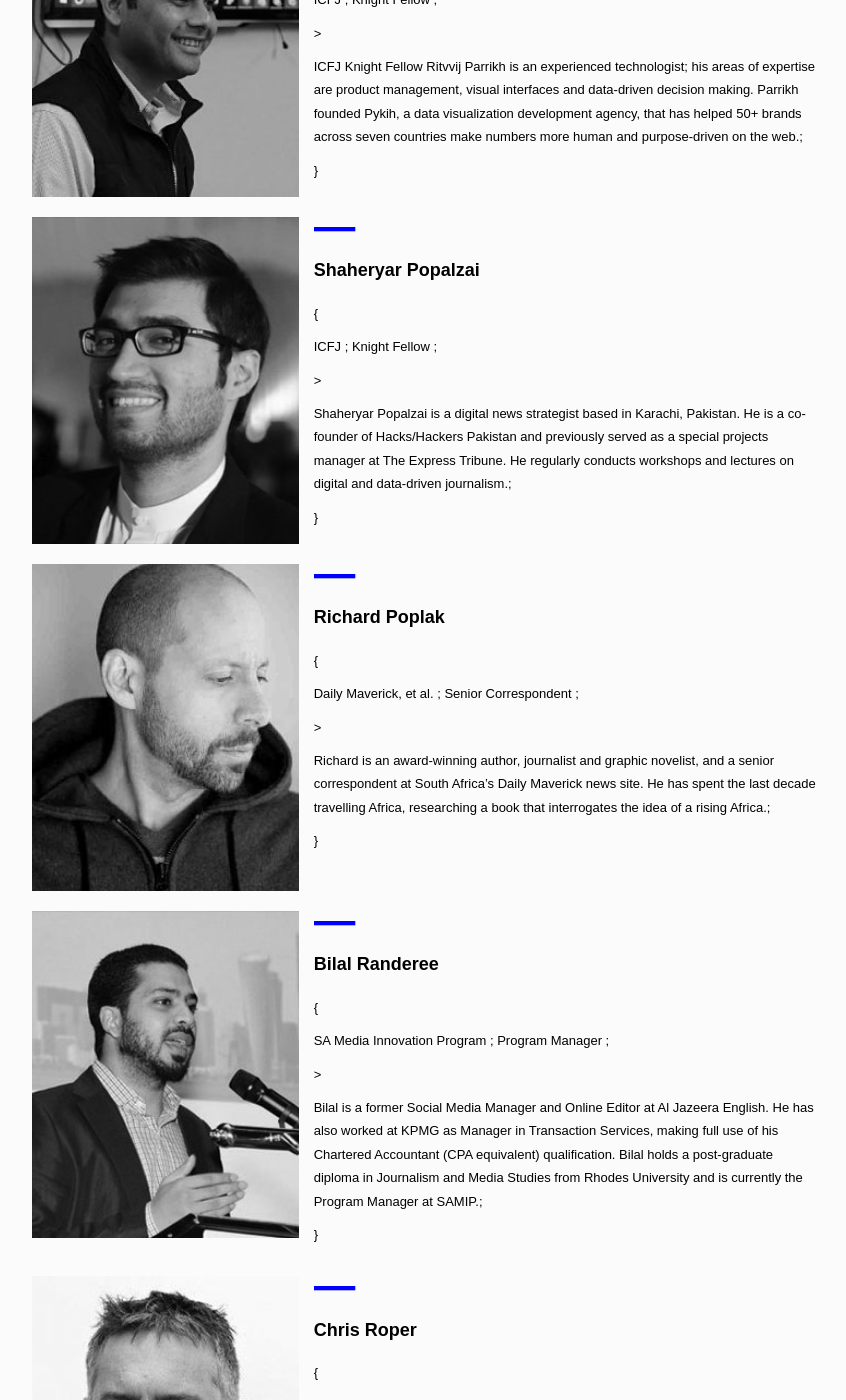
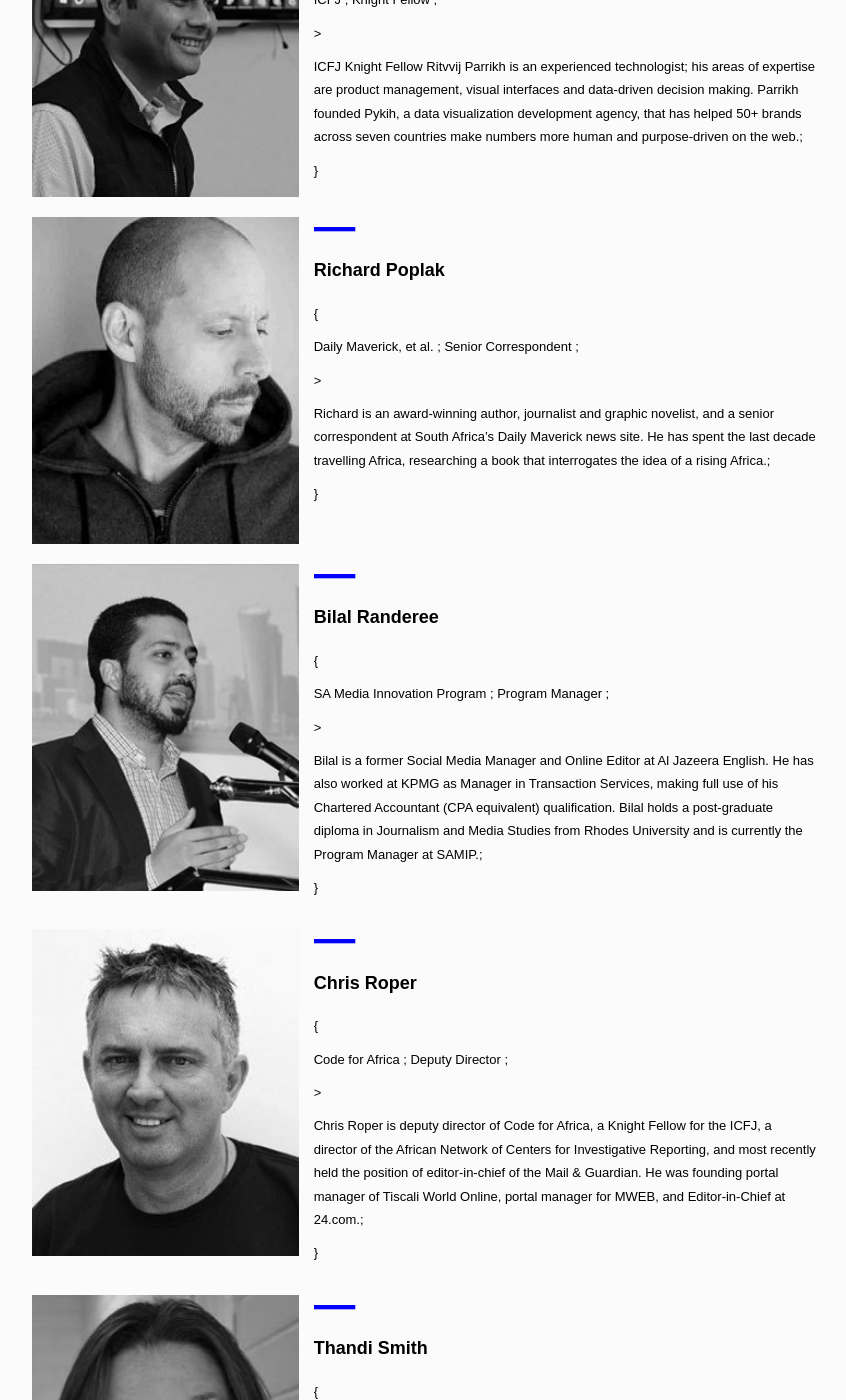
Before and after one commit to CodeForAfrica-ARCHIVE/MediaIndabaAfrica, a Jekyll site: the page built from speakers.html, in a window 1280 px wide and 1400 px high, scrolled down 15513 px. Shown: the whole window, without its empty margins (208-1054 px from the left). Built offline with Jekyll 4.4.1, drawn with Linux system fonts in a browser that asks for light colours.

Commit message:
removed Shaheryar Popalzai

```diff
--- a/_data/speakers.yml
+++ b/_data/speakers.yml
@@ -342,14 +342,6 @@
   img_hover: /img/speakers/ritvvij.jpg
   css_class: ritvvij
 
-- name: Shaheryar Popalzai
-  org: ICFJ
-  role: Knight Fellow
-  long_bio: Shaheryar Popalzai is a digital news strategist based in Karachi, Pakistan. He is a co-founder of Hacks/Hackers Pakistan and previously served as a special projects manager at The Express Tribune. He regularly conducts workshops and lectures on digital and data-driven journalism.
-  img: /img/speakers/popalzai.jpg
-  img_hover: /img/speakers/popalzai.jpg
-  css_class: popalzai
-
 - name: Richard Poplak
   org: Daily Maverick, et al.
   role: Senior Correspondent
```
